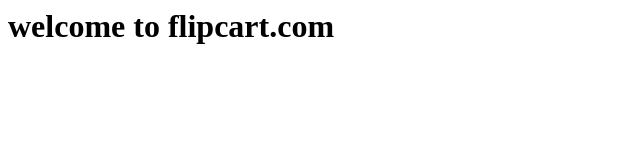
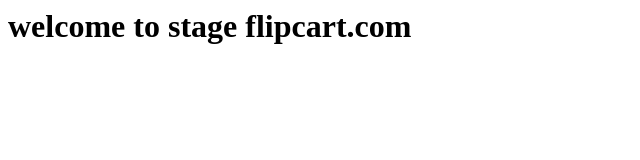
Before and after one commit to Gopikrishna1224/gitpullcode, a plain HTML site: page index.html in a window 1280 px wide. Shown: the whole page, without its empty margins (0-640 px from the left). Drawn offline with Linux system fonts and the light colour scheme.

Commit message:
added the stage branch

```diff
--- a/index.html
+++ b/index.html
@@ -1 +1 @@
-<h1>welcome to flipcart.com</h1>
+<h1>welcome to stage flipcart.com</h1>
```
